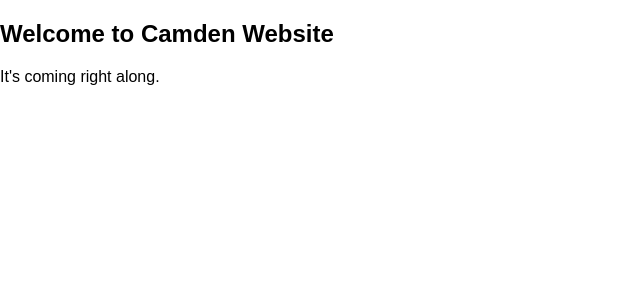
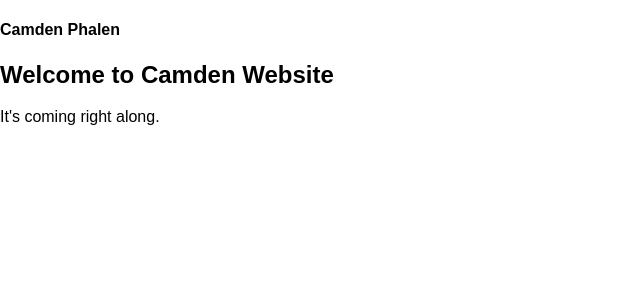
Before and after one commit to camden11/portfolio-old, a React (Create React App) app: page / in a window 1280 px wide. Shown: the top 300 px of the page, without its empty margins (0-640 px from the left). Built offline with nearby package versions, Linux system fonts and the light colour scheme.

Commit message:
use react-router

```diff
--- a/package.json
+++ b/package.json
@@ -9,10 +9,8 @@
     "node-sass-chokidar": "^0.0.3",
     "react": "^15.6.1",
     "react-dom": "^15.6.1",
-    "react-router": "^4.2.0",
-    "scss": "^0.2.4",
-    "typed.js": "^2.0.6",
-    "i18n-react": "0.4.0"
+    "react-router-dom": "next",
+    "scss": "^0.2.4"
   },
   "scripts": {
     "start": "react-scripts start",
--- /dev/null
+++ b/src/actions/ActionTypes.js
@@ -0,0 +1,3 @@
+export default {
+
+}
--- /dev/null
+++ b/src/components/AddressBar.js
@@ -0,0 +1,15 @@
+import React, { Component } from 'react';
+
+class AddressBar extends Component {
+  constructor(props) {
+    super(props);
+  }
+
+  render() {
+    return (
+      <h4>Camden Phalen</h4>
+    )
+  }
+}
+
+export default AddressBar;
--- a/src/components/App.js
+++ b/src/components/App.js
@@ -1,17 +1,15 @@
 import React, { Component } from 'react';
+import Routes from './Routes';
+import AddressBar from './AddressBar';
 
 class App extends Component {
   render() {
     return (
-      <div className="App">
-        <div className="App-header">
-          <h2>Welcome to Camden Website</h2>
-        </div>
-        <p>
-          It's coming right along.
-        </p>
+      <div className="cp-site-wrapper">
+        <AddressBar />
+        <Routes />
       </div>
-    );
+    )
   }
 }
 
--- /dev/null
+++ b/src/components/Home.js
@@ -0,0 +1,14 @@
+import React, { Component } from 'react';
+
+class Home extends Component {
+  render() {
+    return (
+      <div className="Home">
+        <h2>Welcome to Camden Website</h2>
+        <p>It's coming right along.</p>
+      </div>
+    );
+  }
+}
+
+export default Home;
--- /dev/null
+++ b/src/components/Routes.js
@@ -0,0 +1,15 @@
+import React, { Component } from 'react';
+import { BrowserRouter as Router, Route } from 'react-router-dom';
+import Home from './Home';
+
+class Routes extends Component {
+  render() {
+    return (
+      <Router>
+        <Route path="/" component={Home} />
+      </Router>
+    )
+  }
+}
+
+export default Routes;
```
Also changed, not shown: src/reducers/addressBar.js (added), 1 other file (tests, documents, lock files or other folders).
